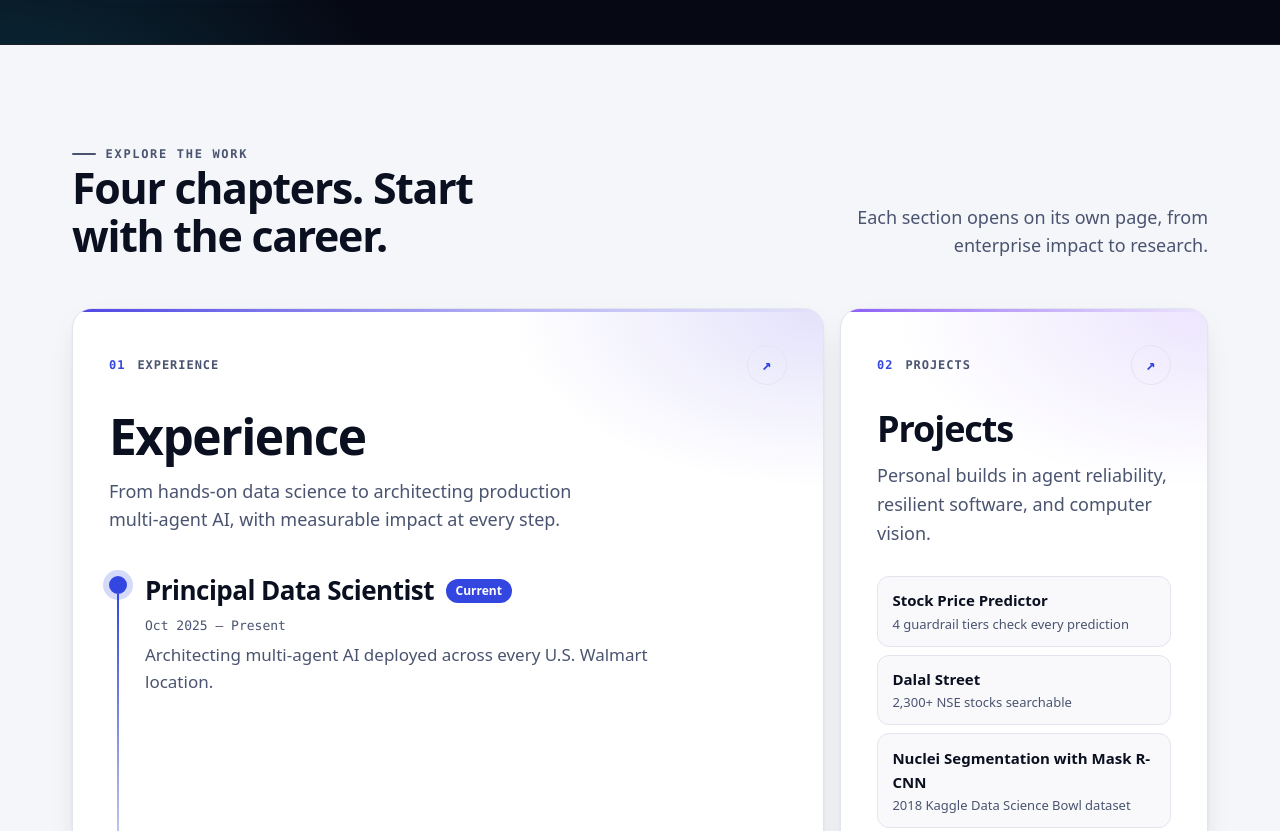
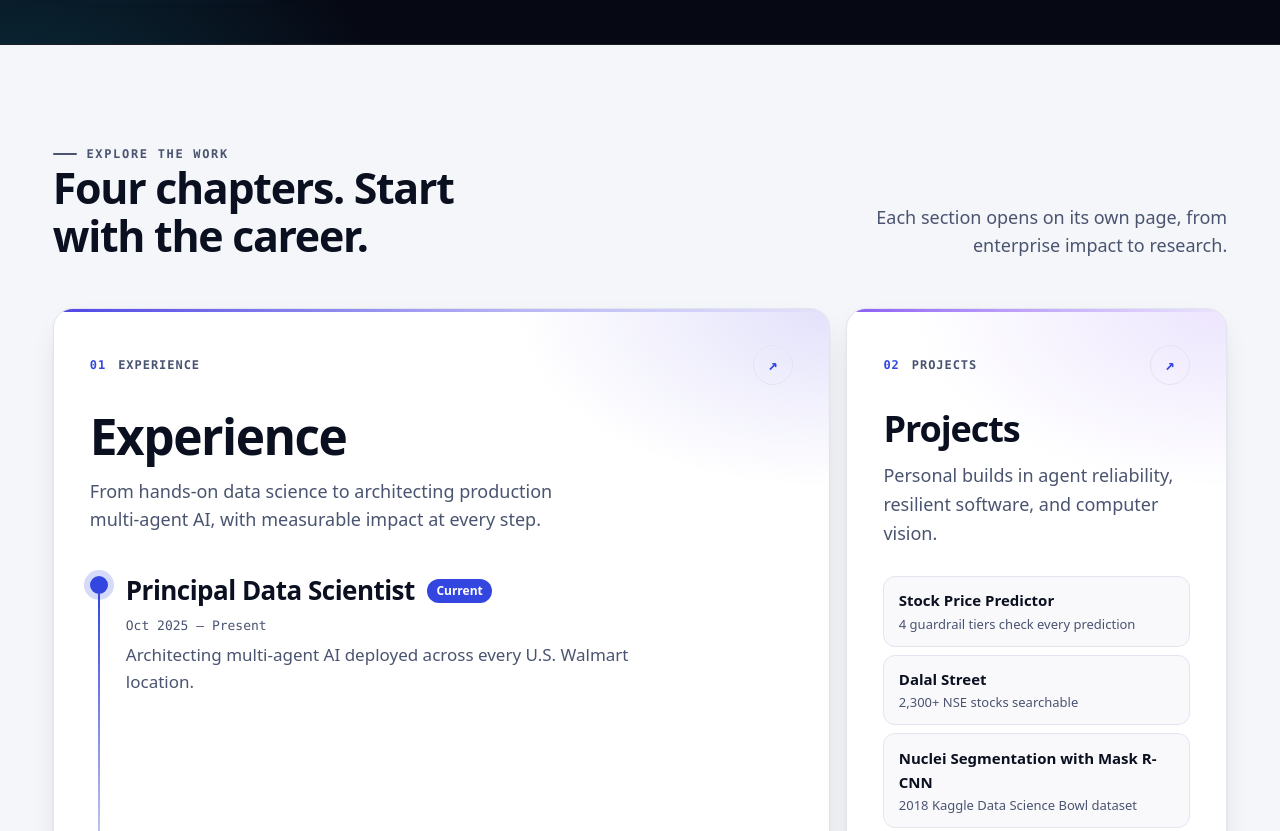
Before and after one commit to SumeetSarode/SumeetSarode.github.io, an Astro site: page / in a window 1280 px wide. Shown: the part 740-1571 px from the top of the page. Built offline with nearby package versions, Linux system fonts and the light colour scheme; Astro itself is replaced by a stand-in of ours.

Commit message:
feat(layout): pages fill the screen up to 1920px+, with a fluid gutter; test 1920 and 2560 widths

```diff
--- a/src/styles/global.css
+++ b/src/styles/global.css
@@ -85,12 +85,7 @@ main {
   width: 100%;
   max-width: var(--max-width);
   margin-inline: auto;
-  padding-inline: 1.25rem;
-}
-@media (min-width: 48rem) {
-  .container {
-    padding-inline: 2.5rem;
-  }
+  padding-inline: var(--gutter);
 }
 
 .prose {
--- a/src/styles/tokens.css
+++ b/src/styles/tokens.css
@@ -35,7 +35,9 @@
   --radius-small: 0.75rem;
   --radius-pill: 999px;
 
-  --max-width: 76rem;
+  /* Pages grow with the screen up to this width; text blocks keep their own reading width. */
+  --max-width: 120rem;
+  --gutter: clamp(1.25rem, 0.5rem + 3.5vw, 5rem);
   --measure: 42rem;
 
   --step-0: clamp(1.0625rem, 1.02rem + 0.2vw, 1.125rem);
```
Also changed, not shown: tests/e2e/responsive.spec.ts (+1 -1 lines).
